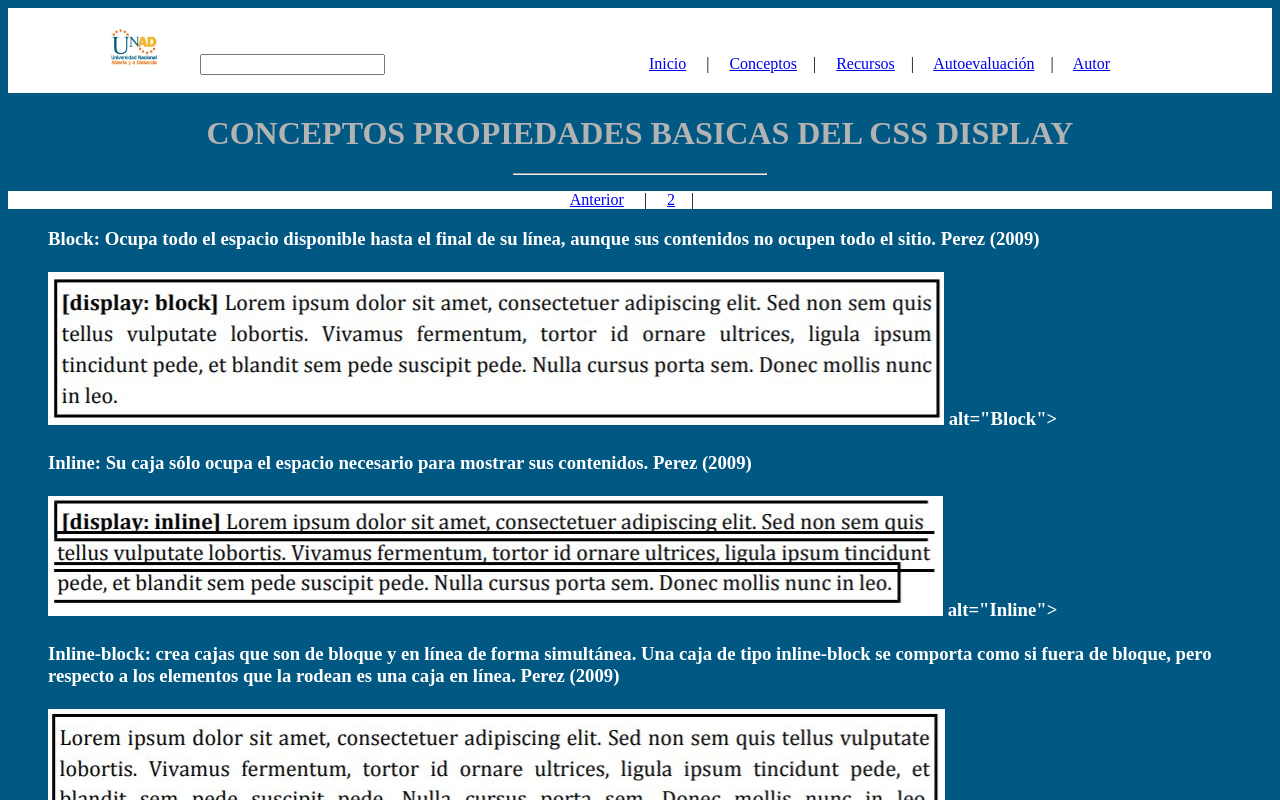
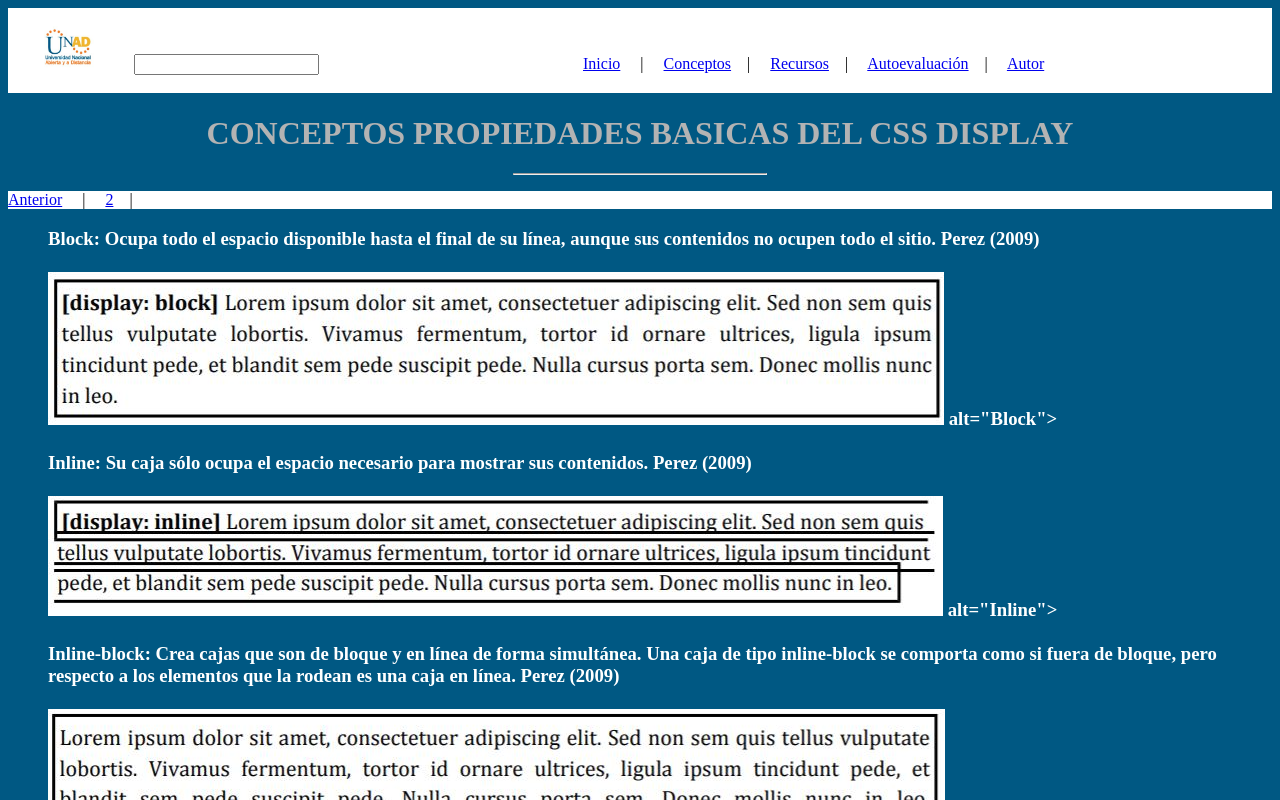
Before and after one commit to syromerob/DSW-SindyRomero, a plain HTML site: page conceptos2.html in a window 1280 px wide. Shown: the top 800 px of the page. Drawn offline with Linux system fonts and the light colour scheme.

Commit message:
v4
Se reaiza correccion en todas las paginas

```diff
--- a/conceptos2.html
+++ b/conceptos2.html
@@ -6,7 +6,7 @@
 	<link rel="stylesheet" href="estilos.css">
 </head>
 <body>
-	<div align="center" class="divicion">
+	<div text-align="center" class="divicion">
 		<br>&nbsp;&nbsp;&nbsp;&nbsp;&nbsp;&nbsp;&nbsp;&nbsp;
 		<img src="logo.png" alt="unad" width="50">
 		&nbsp;&nbsp;&nbsp;&nbsp;&nbsp;&nbsp;&nbsp;&nbsp;
@@ -20,7 +20,7 @@
 	</div>
 <h1>CONCEPTOS PROPIEDADES BASICAS DEL CSS DISPLAY</h1>
 <hr style="width:20%;"><hr style="border:2px;">
-<div align="center" class="divicion">
+<div text-align="center" class="divicion">
 	<a href="conceptos1.html">Anterior</a> &nbsp;&nbsp;&nbsp;&nbsp;|&nbsp;&nbsp;&nbsp;&nbsp;
 	<a href="conceptos2.html">2</a>&nbsp;&nbsp;&nbsp;&nbsp;|&nbsp;&nbsp;&nbsp;&nbsp;
 </div>
@@ -29,7 +29,7 @@
 			<img src="Imagenes\Block.png"> alt="Block"><br><br>
 		<strong>Inline:</strong> Su caja sólo ocupa el espacio necesario para mostrar sus contenidos. Perez (2009)<br><br>
 			<img src="Imagenes\Inline.png"> alt="Inline"><br><br>
-		<strong>Inline-block:</strong> crea cajas que son de bloque y en línea de forma simultánea. Una caja de tipo inline-block se comporta como si fuera de bloque, pero respecto a los elementos que la rodean es una caja en línea. Perez (2009)<br><br>
+		<strong>Inline-block:</strong> Crea cajas que son de bloque y en línea de forma simultánea. Una caja de tipo inline-block se comporta como si fuera de bloque, pero respecto a los elementos que la rodean es una caja en línea. Perez (2009)<br><br>
 			<img src="Imagenes\Inline-block.png"> alt="Inline-block"><br><br>
 		<q>Pérez, J. E. (s.f.). UCO. Obtenido de UCO: http://www.uco.es/~lr1maalm/css_avanzado.pdf</q></h3>
 </ul>
```
Also changed, not shown: autoevaluacion1.html (+2 -2 lines), autoevaluacion2.html (+2 -2 lines), autor.html (+1 -1 lines), conceptos1.html (+2 -2 lines), evaluacionsitio.html (+2 -2 lines), recursos1.html (+2 -2 lines), recursos2.html (+2 -2 lines).
